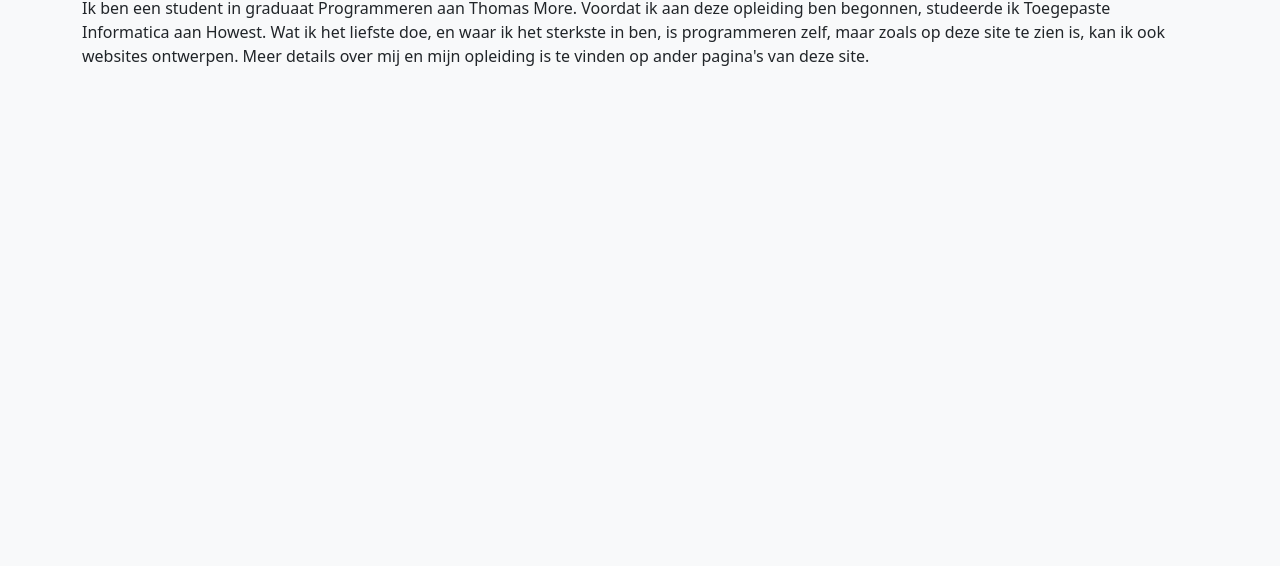
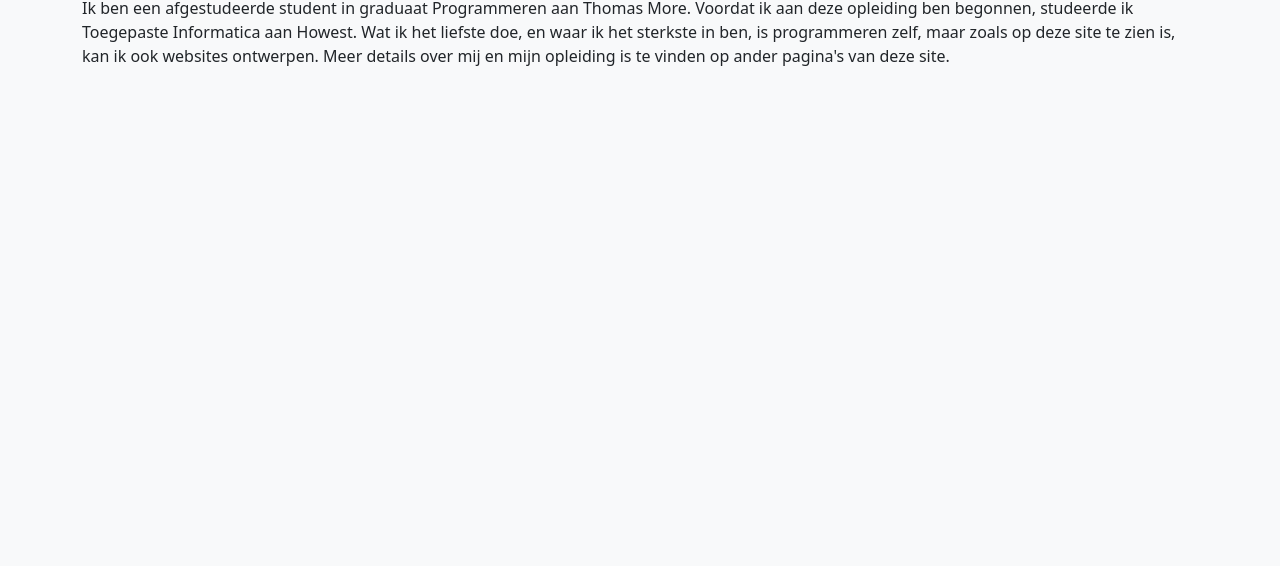
Before and after one commit to JonatanDW/Portfolio, a plain HTML site: page index.html in a window 1280 px wide. Shown: the part 124-690 px from the top of the page. Drawn offline with nearby package versions, Linux system fonts and the light colour scheme.

Commit message:
first test edit in a while

```diff
--- a/index.html
+++ b/index.html
@@ -50,7 +50,7 @@
             <div class="col">
                 <h1>Student Programmeren</h1>
                 <p>
-                    Ik ben een student in graduaat Programmeren aan Thomas More. Voordat ik aan deze opleiding ben
+                    Ik ben een afgestudeerde student in graduaat Programmeren aan Thomas More. Voordat ik aan deze opleiding ben
                     begonnen,
                     studeerde ik Toegepaste Informatica aan Howest.
                     Wat ik het liefste doe, en waar ik het sterkste in ben, is programmeren zelf, maar zoals op deze
```
